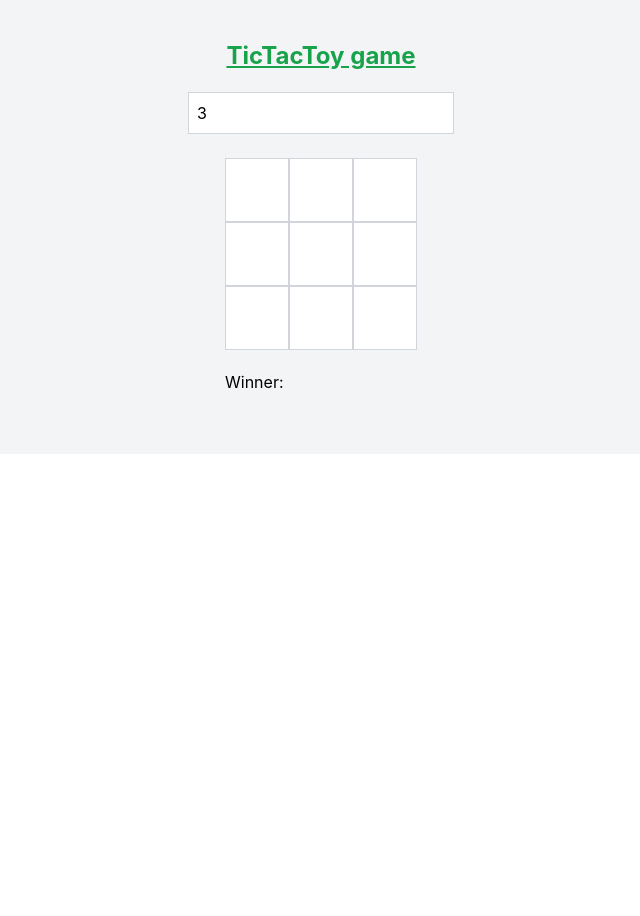
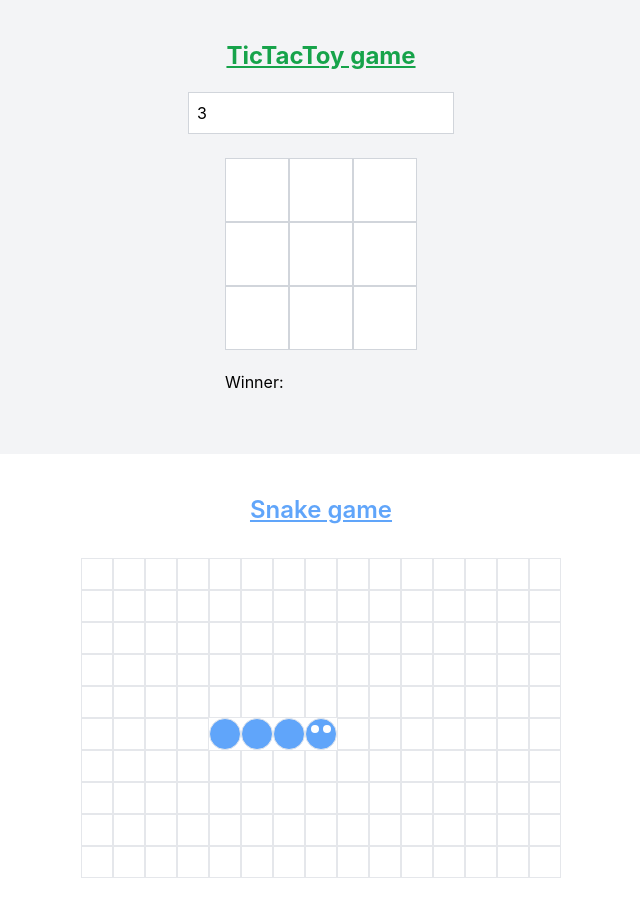
Before and after one commit to MonaMag/tic-tac-toy, a React (Create React App) app: page / in a window 1280 px wide. Shown: the whole page, without its empty margins (319-959 px from the left). Before the commit the page ends 800 px from the top, so only its background shows below. Built offline with nearby package versions, Linux system fonts and the light colour scheme.

Commit message:
added game snake

```diff
--- a/src/App.tsx
+++ b/src/App.tsx
@@ -1,11 +1,12 @@
 import './App.css';
-
+import { Snake } from './snake/Snake';
 import { TicTacToy } from './tic-tac-toy/TicTacToy';
 
 function App() {
   return (
     <div className="flex flex-col items-center">
       <TicTacToy />
+      <Snake rows={10} cols={15} snakeLenght={4}/>
     </div>
   );
 }
--- /dev/null
+++ b/src/snake/Snake.tsx
@@ -0,0 +1,122 @@
+import { useEffect, useState } from 'react';
+import { twMerge } from 'tailwind-merge';
+
+export function Snake({
+  rows,
+  cols,
+  snakeLenght = 3,
+}: {
+  rows: number;
+  cols: number;
+  snakeLenght: number;
+}) {
+  const [snake, setSnake] = useState<{ x: number; y: number }[]>([]);
+  const [direction, setDirection] = useState<{ x: number; y: number }>({
+    x: 0,
+    y: -1,
+  });
+  const [isGameStart, setIsGameStart] = useState(false);
+
+  useEffect(() => {
+    const initialSnake = Array.from({ length: snakeLenght }, (_, index) => ({
+      x: Math.floor(cols / 2) - index,
+      y: Math.floor(rows / 2),
+    }));
+    setSnake(initialSnake);
+  }, [snakeLenght, cols, rows]);
+
+  const handleKeyDown = (event: KeyboardEvent) => {
+    switch (event.key) {
+      case 'ArrowLeft':
+        setDirection({ x: -1, y: 0 });
+        break;
+      case 'ArrowRight':
+        setDirection({ x: 1, y: 0 });
+        break;
+      case 'ArrowUp':
+        setDirection({ x: 0, y: -1 });
+        break;
+      case 'ArrowDown':
+        setDirection({ x: 0, y: 1 });
+        break;
+    }
+    if (!isGameStart) {
+      setIsGameStart(true);
+    }
+  };
+
+  useEffect(() => {
+    if (!isGameStart) return;
+
+    const moveSnake = () => {
+      const newSnake = [...snake];
+      const head = newSnake[0];
+
+      const newHead = {
+        x: head.x + direction.x,
+        y: head.y + direction.y,
+      };
+
+      if (
+        newHead.x < 0 ||
+        newHead.x >= cols ||
+        newHead.y < 0 ||
+        newHead.y >= rows ||
+        snake.some((pic) => pic.x === newHead.x && pic.y === newHead.y)
+      ) {
+        setIsGameStart(false);
+        return;
+      }
+      newSnake.unshift(newHead);
+      newSnake.pop();
+
+      setSnake(newSnake);
+    };
+
+    const interval = setInterval(moveSnake, 100);
+    return () => clearInterval(interval);
+  }, [direction, isGameStart]);
+
+  useEffect(() => {
+    window.addEventListener('keydown', handleKeyDown);
+    return () => {
+      window.removeEventListener('keydown', handleKeyDown);
+    };
+  }, []);
+
+  return (
+    <div className="flex flex-col w-full items-center p-10">
+      <h2 className="mb-8 text-2xl font-semibold text-blue-400 underline">
+        Snake game
+      </h2>
+      {Array.from({ length: rows }, (_, rowIndex) => (
+        <div key={rowIndex} className="flex justify-center items-center">
+          {Array.from({ length: cols }, (_, colIndex) => {
+            const isSnakePart = snake.some(
+              (pic) => pic.x === colIndex && pic.y === rowIndex
+            );
+            const isHead =
+              isSnakePart && snake[0].x === colIndex && snake[0].y === rowIndex;
+
+            return (
+              <div
+                key={`${rowIndex}-${colIndex}`}
+                className={twMerge(
+                  'w-8 h-8 border relative',
+                  `${isSnakePart ? 'bg-blue-400 border rounded-full' : 'bg-white'}`
+                )}
+              >
+                {isHead && (
+                  <>
+                    <div className="absolute w-2 h-2 bg-white rounded-full top-[20%] left-[15%]" />
+                    <div className="absolute w-2 h-2 bg-white rounded-full top-[20%] left-[55%]" />
+                  </>
+                )}
+              </div>
+            );
+          })}
+        </div>
+      ))}
+    </div>
+  );
+}
```
